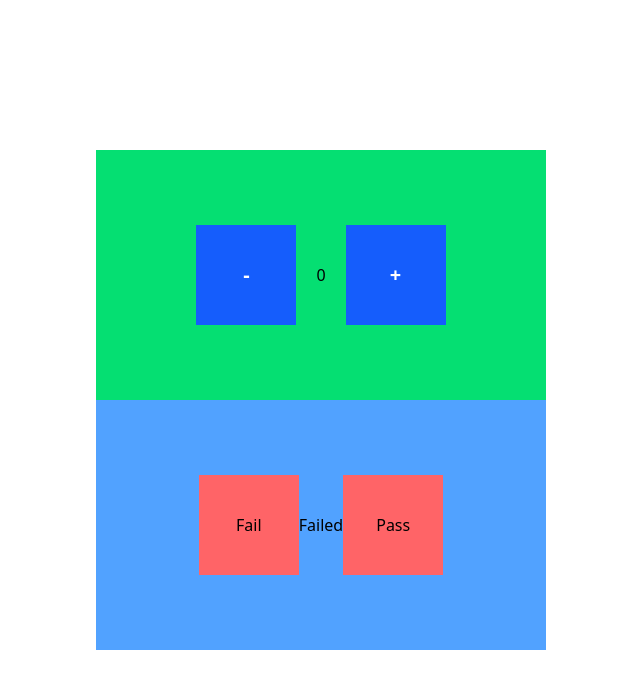
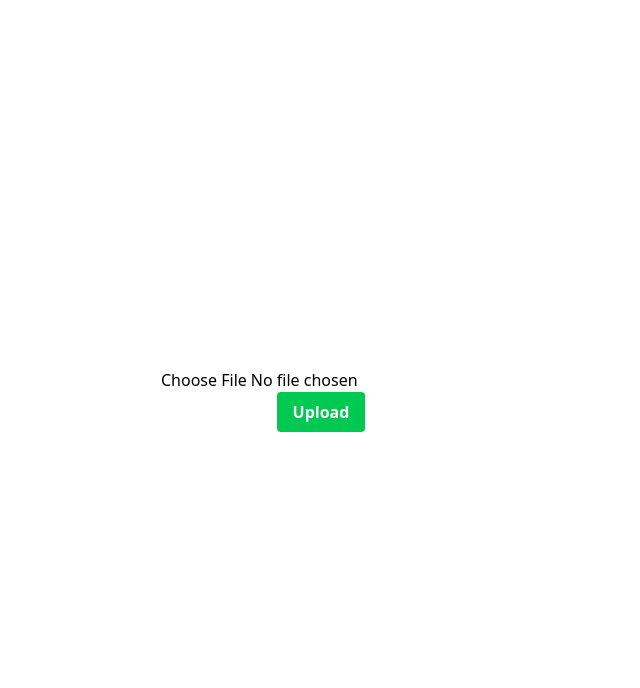
Before and after one commit to AshanOdi/E-Commerce-Platform-using-Mern-frontend, a React (Vite) app: page /testing in a window 1280 px wide. Shown: the top 688 px of the page, without its empty margins (319-959 px from the left). Built offline with nearby package versions, Linux system fonts and the light colour scheme.

Commit message:
fileUpload function to supabase (v1)

```diff
--- a/package.json
+++ b/package.json
@@ -10,6 +10,7 @@
     "preview": "vite preview"
   },
   "dependencies": {
+    "@supabase/supabase-js": "^2.57.4",
     "@tailwindcss/vite": "^4.1.13",
     "axios": "^1.11.0",
     "dotenv": "^17.2.2",
--- a/src/App.jsx
+++ b/src/App.jsx
@@ -37,3 +37,5 @@
 }
 
 export default App;
+
+//https://yqizeshpdzuerwuxsyul.supabase.co
--- a/src/pages/testPage.jsx
+++ b/src/pages/testPage.jsx
@@ -1,49 +1,52 @@
+import { createClient } from "@supabase/supabase-js";
 import { useState } from "react";
 
 export default function TestPage() {
-  const [count, setCount] = useState(0);
-  const [value, setValue] = useState("Failed");
+  const [image, setImage] = useState(null);
+
+  const url = "https://yqizeshpdzuerwuxsyul.supabase.co";
+  const key =
+    "eyJhbGciOiJIUzI1NiIsInR5cCI6IkpXVCJ9.eyJpc3MiOiJzdXBhYmFzZSIsInJlZiI6InlxaXplc2hwZHp1ZXJ3dXhzeXVsIiwicm9sZSI6ImFub24iLCJpYXQiOjE3NTc2MDM0NzgsImV4cCI6MjA3MzE3OTQ3OH0.kCKEakunFS_Sc3imE2WfhqeRB8jNAYuGZDKIEtVwEJA";
+
+  const supabase = createClient(url, key);
+
+  function buttonClick() {
+    //meken supabase ekata yawannona image eka
+    //dewal 2k dennona.danna one namai file ekai
+    // supabase.storage.from("images").upload("test.jpn" ,  image)
+    supabase.storage
+      .from("images")
+      .upload(image.name, image, {
+        upsert: false,
+        cacheControl: "3600",
+      })
+      .then(() => {
+        const publicUrl = supabase.storage
+          .from("images")
+          .getPublicUrl(image.name).data.publicUrl;
+        console.log(publicUrl);
+      })
+      .catch((e) => {
+        console.log(e);
+      });
+  }
 
   return (
     <div className="w-full h-screen  flex justify-center items-center flex-col">
-      <div className="w-[450px] h-[250px] bg-green-400 flex justify-center items-center">
-        <button
-          onClick={() => {
-            setCount(count - 1);
-          }}
-          className="bg-blue-600 text-white font-bold text-center w-[100px] h-[100px] text-[20px] mx-[20px] cursor-pointer"
-        >
-          -
-        </button>
-        <span>{count}</span>
-        <button
-          onClick={() => {
-            setCount(count + 1);
-          }}
-          className="bg-blue-600 text-white font-bold text-center w-[100px] h-[100px] text-[20px] mx-[20px] cursor-pointer"
-        >
-          +
-        </button>
-      </div>
-      <div className="w-[450px] h-[250px] bg-blue-400 flex justify-center items-center">
-        <button
-          className="w-[100px] h-[100px] bg-red-400 flex justify-center items-center"
-          onClick={() => {
-            setValue("Fail");
-          }}
-        >
-          Fail
-        </button>
-        <span>{value}</span>
-        <button
-          className="w-[100px] h-[100px] bg-red-400 flex justify-center items-center"
-          onClick={() => {
-            setValue("Pass");
-          }}
-        >
-          Pass
-        </button>
-      </div>
+      <input
+        onChange={(e) => {
+          setImage(e.target.files[0]);
+          // console.log(e.target.files[0]);
+        }}
+        type="file"
+        className="file-input file-input-bordered w-full max-w-xs"
+      />
+      <button
+        onClick={buttonClick}
+        className="bg-green-500 text-white font-bold py-2 px-4 rounded"
+      >
+        Upload
+      </button>
     </div>
   );
 }
```
Also changed, not shown: 1 other file (tests, documents, lock files or other folders).
